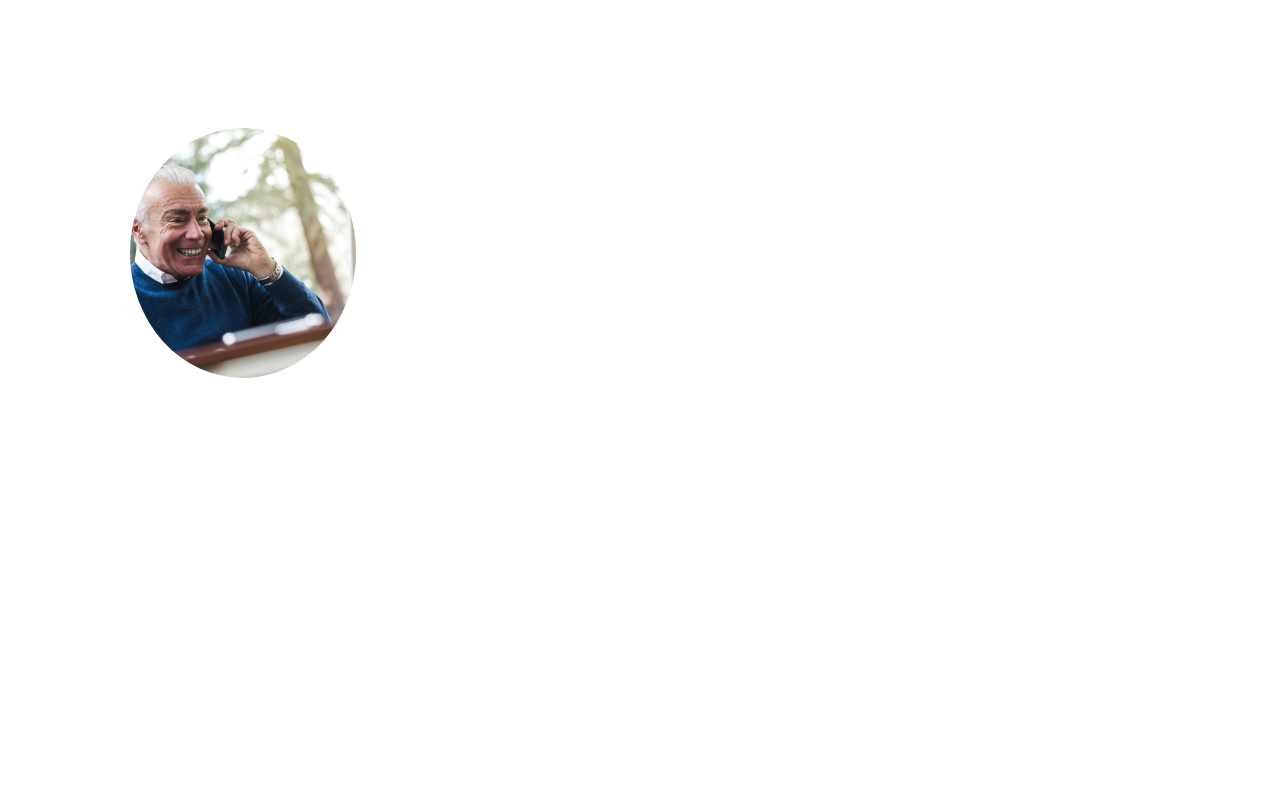
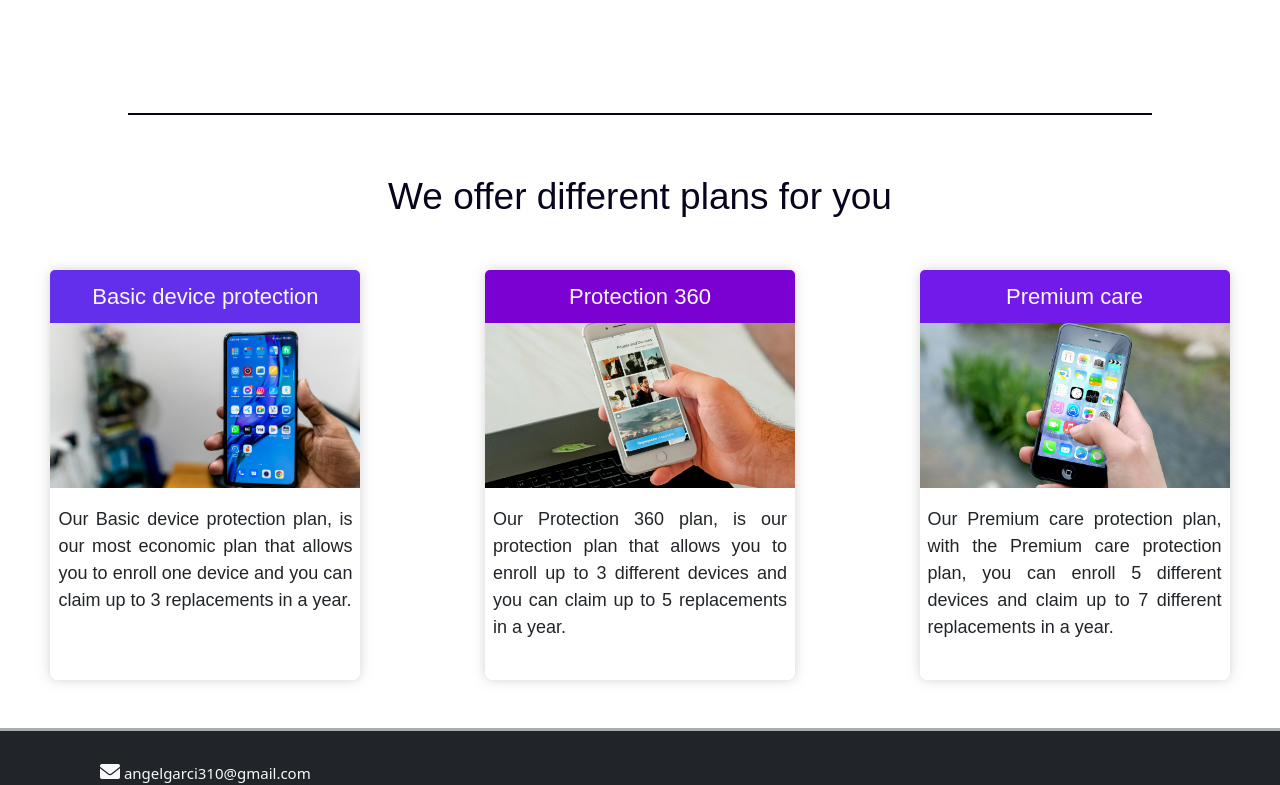
Before and after one commit to angel1715/reactInsuranceApp, a React (Vite) app: page /about in a window 1280 px wide. Shown: the part 498-1283 px from the top of the page. Before the commit the page ends 876 px from the top, so only its background shows below. Built offline with nearby package versions, Linux system fonts and the light colour scheme.

Commit message:
i finished the about page

```diff
--- a/src/index.css
+++ b/src/index.css
@@ -592,7 +592,7 @@ a{
 
 .about-container{
     padding: .1px;
-
+    height: 100%;
 }
 
 .about-title{
@@ -609,6 +609,11 @@ a{
     margin-top: 10px;
     background-color: rgb(19, 2, 80);
 }
+
+.about-img1-container{
+    margin-bottom: 55px;
+}
+
 .about-img1{
     width: 250px;
     height: 250px;
@@ -630,8 +635,22 @@ a{
     margin-bottom: -80px;
     object-fit: cover;
 }
-.about-img1-container{
 
+.about-divider{
+    width: 80%;
+    height: 2px;
+    background-color: rgb(8, 2, 27);
+    margin: auto;
+
+}
+
+
+.about-second-title{
+    margin-top: 60px;
+    margin-bottom: 50px;
+    font-family: Arial, Helvetica, sans-serif;
+    color: rgb(9, 4, 29);
+    font-size: 37px;
 
 }
 .img1-title{
--- a/src/insurance/about.jsx
+++ b/src/insurance/about.jsx
@@ -1,11 +1,12 @@
-
 import Navigation from "./Navigation";
 import aboutim1 from "../assets/aboutimg1.jpg";
-import aboutimg2 from "../assets/grandpa.jpg";
-function About(){
+import serviceone from "../assets/basic.jpg";
+import servicetwo from "../assets/protection360.jpg";
+import servicethree from "../assets/premium.jpg";
+import Footer from "./footer";
 
-    return(
-
+function About() {
+  return (
     <div className="about-container">
       <Navigation />
 
@@ -13,14 +14,57 @@ function About(){
       <div className="about-title-divider"></div>
       <div className="about-img1-container row">
         <img src={aboutim1} className="about-img1 col-6"></img>
-         <p className="img1-title col-6">We are an insurance service provider company <br></br>committed to provide high quality coverage for<br></br> your device, whether it is a smart-phone, tablet or smart-watch</p>
+        <p className="img1-title col-6">
+          We are an insurance service provider company <br></br>committed to
+          provide high quality coverage for<br></br> your device, whether it is
+          a smart-phone, tablet or smart-watch
+        </p>
       </div>
 
+      <div className="about-divider"></div>
       <div className="about-img2-container row">
+        <h2 className="text-center about-second-title">
+          We offer different plans for you
+        </h2>
 
-           <img src={aboutimg2} className="about-img2 col-6"></img>
+        <div className="service1 col-12 col-md-4 mb-5">
+          <p className="text-center service-plan-title plan-title1 text-light">
+            Basic device protection
+          </p>
+          <img src={serviceone} className="service-img"></img>
+          <p className="service-img-description">
+            Our Basic device protection plan, is our most economic plan that
+            allows you to enroll one device and you can claim up to 3
+            replacements in a year.
+          </p>
+        </div>
+
+        <div className="service2 col-12 col-md-4 mb-5">
+          <p className="text-center service-plan-title plan-title2 text-light">
+            Protection 360
+          </p>
+          <img src={servicetwo} className="service-img"></img>
+          <p className="service-img-description">
+            Our Protection 360 plan, is our protection plan that allows you to
+            enroll up to 3 different devices and you can claim up to 5
+            replacements in a year.
+          </p>
+        </div>
+
+        <div className="service3 col-12 col-md-4 mb-5">
+          <p className="text-center service-plan-title plan-title3 text-light">
+            Premium care
+          </p>
+          <img src={servicethree} className="service-img"></img>
+          <p className="service-img-description">
+            Our Premium care protection plan, with the Premium care protection
+            plan, you can enroll 5 different devices and claim up to 7 different
+            replacements in a year.
+          </p>
         </div>
       </div>
-    )
+      <Footer />
+    </div>
+  );
 }
-export default About
+export default About;
--- a/src/insurance/login.jsx
+++ b/src/insurance/login.jsx
@@ -65,7 +65,7 @@ function Login() {
                 id="exampleInputEmail1"
                 className="login-email-input"
                 required="true"
-                onChange={(e) => setEmailLogin(e.target.value)}
+                onChange={(e) => setEmailLogin(e.target.value.trim())}
               />
             </div>
             <div class="mb-3">
@@ -77,7 +77,7 @@ function Login() {
                 id="exampleInputPassword1"
                 className="login-password-input"
                 required="true"
-                onChange={(e) => setPasswordLogin(e.target.value)}
+                onChange={(e) => setPasswordLogin(e.target.value.trim())}
               />
             </div>
 
--- a/src/insurance/register.jsx
+++ b/src/insurance/register.jsx
@@ -31,7 +31,7 @@ function Register() {
   } = user;
 
   const onInputChange = (e) => {
-    setUser({ ...user, [e.target.name]: e.target.value });
+    setUser({ ...user, [e.target.name]: e.target.value.trim()});
   };
 
   const onSubmit = async (e) => {
```
Lines whose indentation alone changed are shown as unchanged.
